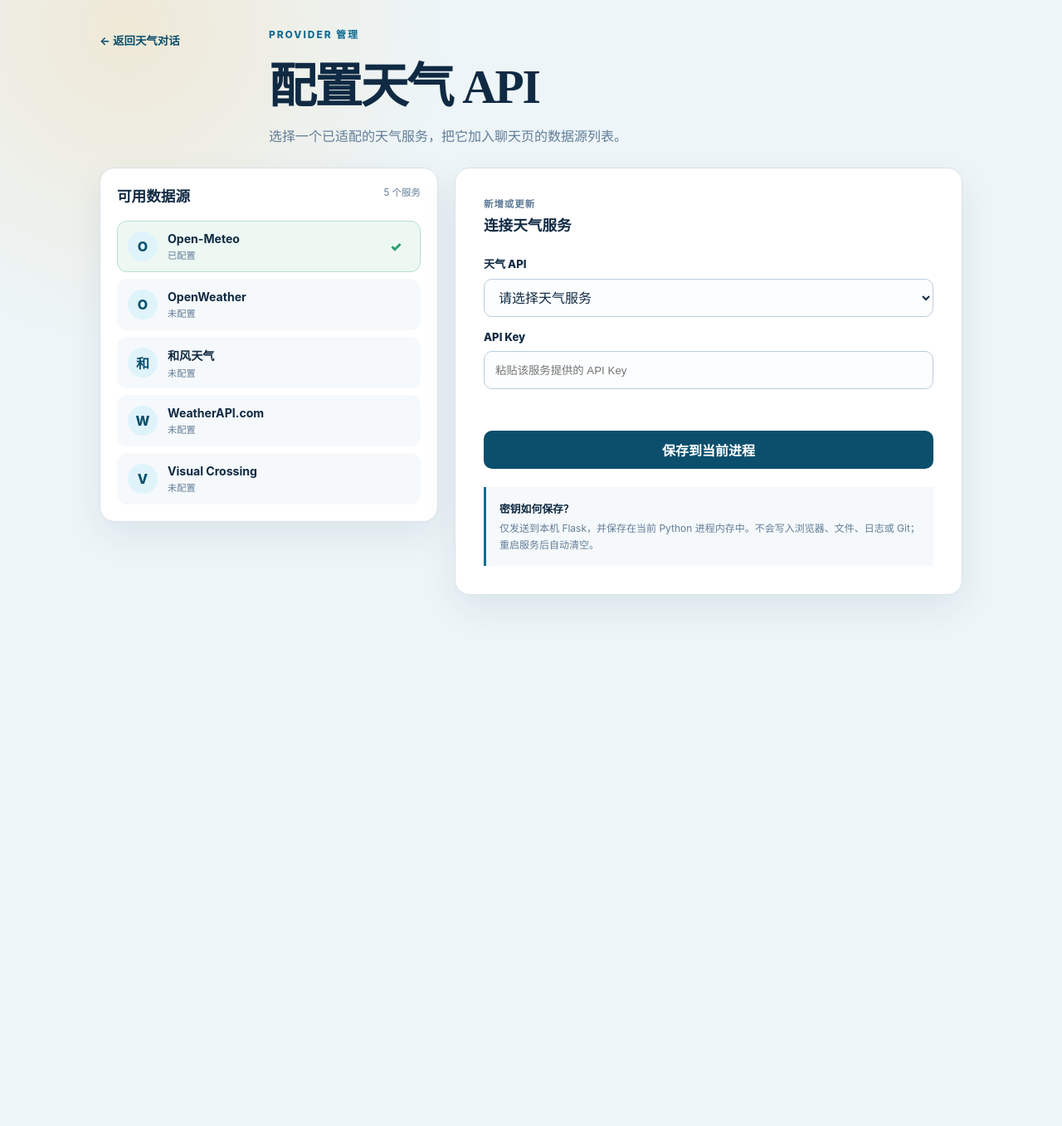
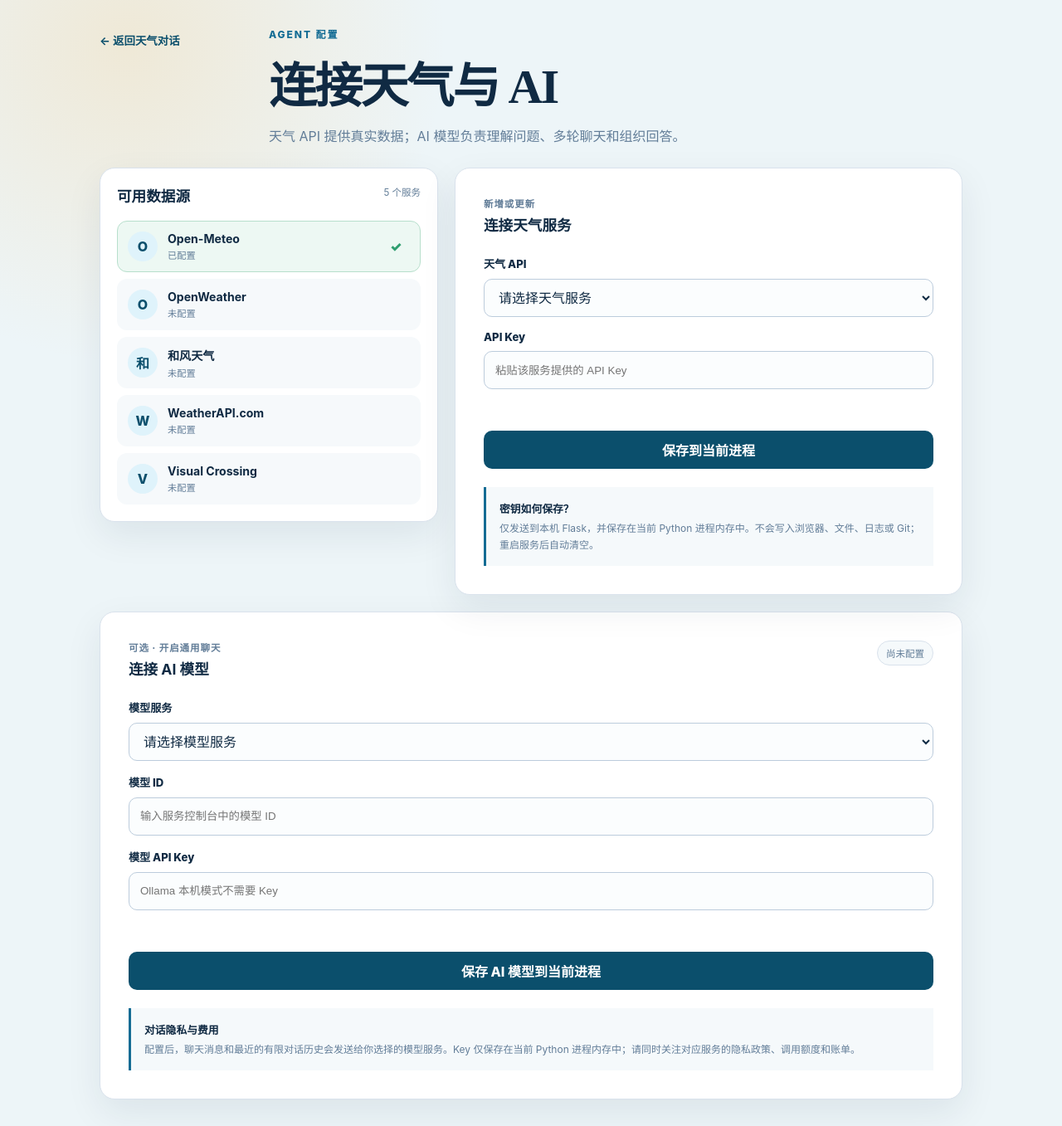
Before and after one commit to Holmes522/weather-agent, a Flask app: page /settings in a window 1280 px wide. Shown: the whole page at 83% size. Before the commit the page ends 725 px from the top, so only its background shows below. Run offline with Flask 3, Linux system fonts and the light colour scheme.

Commit message:
feat: configure AI models at runtime

```diff
--- a/app.py
+++ b/app.py
@@ -35,7 +35,7 @@ from session_store import (
     ConversationMessage,
     InMemorySessionStore,
 )
-from llm_client import LLMClientError
+from llm_client import LLMClientError, OpenAICompatibleClient
 from weather_client import (
     OpenMeteoClient,
     OpenWeatherClient,
@@ -84,6 +84,38 @@ PROVIDER_CATALOG = (
         "configurable": True,
     },
 )
+LLM_PROVIDER_CATALOG = (
+    {
+        "id": "openai",
+        "name": "OpenAI",
+        "base_url": "https://api.openai.com/v1",
+        "requires_key": True,
+    },
+    {
+        "id": "deepseek",
+        "name": "DeepSeek",
+        "base_url": "https://api.deepseek.com",
+        "requires_key": True,
+    },
+    {
+        "id": "openrouter",
+        "name": "OpenRouter",
+        "base_url": "https://openrouter.ai/api/v1",
+        "requires_key": True,
+    },
+    {
+        "id": "ollama",
+        "name": "Ollama（本机）",
+        "base_url": "http://127.0.0.1:11434/v1",
+        "requires_key": False,
+    },
+    {
+        "id": "custom",
+        "name": "自定义兼容接口",
+        "base_url": None,
+        "requires_key": True,
+    },
+)
 
 
 def create_app(
@@ -125,9 +157,21 @@ def create_app(
         user_agent=effective_settings.geocoding_user_agent,
         timeout=effective_settings.request_timeout_seconds,
     )
+    initial_llm = llm_client
+    if initial_llm is None and effective_settings.llm_base_url:
+        try:
+            initial_llm = OpenAICompatibleClient(
+                api_key=effective_settings.llm_api_key,
+                base_url=effective_settings.llm_base_url,
+                model=effective_settings.llm_model or "",
+                display_name=effective_settings.llm_display_name,
+            )
+        except ValueError as error:
+            raise ConfigurationError("LLM environment configuration is invalid") from error
+
     clients_lock = RLock()
     llm_lock = RLock()
-    llm_state = {"client": llm_client}
+    llm_state = {"client": initial_llm}
     chat_rate_limiter = InMemoryRateLimiter(
         effective_settings.chat_rate_limit_per_minute
     )
@@ -208,6 +252,8 @@ def create_app(
             configurable_providers=[
                 provider for provider in PROVIDER_CATALOG if provider["configurable"]
             ],
+            llm_providers=LLM_PROVIDER_CATALOG,
+            llm_status=_llm_status(llm_state, llm_lock),
         )
 
     @app.get("/api/providers")
@@ -258,6 +304,42 @@ def create_app(
                     }
                 }
             ),
+            200 if was_configured else 201,
+        )
+
+    @app.get("/api/llm")
+    def llm_status():
+        if effective_settings.is_production:
+            abort(404)
+        local_error = _require_local_request()
+        if local_error is not None:
+            return local_error
+        return jsonify({"llm": _llm_status(llm_state, llm_lock)})
+
+    @app.post("/api/llm")
+    def configure_llm():
+        if effective_settings.is_production:
+            abort(404)
+        local_error = _require_local_request()
+        if local_error is not None:
+            return local_error
+        body = request.get_json(silent=True)
+        if not isinstance(body, dict):
+            return _error_response("INVALID_JSON", "请求必须是 JSON 对象。", 400)
+        try:
+            client = _build_runtime_llm(body)
+        except (TypeError, ValueError):
+            return _error_response(
+                "INVALID_LLM_CONFIG",
+                "模型配置不完整或格式不正确，请检查后重试。",
+                422,
+            )
+
+        with llm_lock:
+            was_configured = llm_state["client"] is not None
+            llm_state["client"] = client
+        return (
+            jsonify({"llm": _llm_status(llm_state, llm_lock)}),
             200 if was_configured else 201,
         )
 
@@ -696,6 +778,41 @@ def _provider_statuses(clients: Dict[str, WeatherProvider], lock: RLock):
     ]
 
 
+def _llm_status(llm_state, lock: RLock):
+    with lock:
+        client = llm_state["client"]
+    if client is None:
+        return {"configured": False, "provider": None, "model": None}
+    return {
+        "configured": True,
+        "provider": client.display_name,
+        "model": client.model,
+    }
+
+
+def _build_runtime_llm(body: Dict[str, object]) -> OpenAICompatibleClient:
+    provider_id = body.get("provider")
+    provider = next(
+        (item for item in LLM_PROVIDER_CATALOG if item["id"] == provider_id),
+        None,
+    )
+    if provider is None:
+        raise ValueError("unknown LLM provider")
+    model = body.get("model")
+    api_key = body.get("api_key")
+    if not isinstance(model, str) or not isinstance(api_key, str):
+        raise ValueError("invalid LLM fields")
+    base_url = body.get("base_url") if provider_id == "custom" else provider["base_url"]
+    if not isinstance(base_url, str):
+        raise ValueError("custom LLM base URL is required")
+    return OpenAICompatibleClient(
+        api_key=api_key,
+        base_url=base_url,
+        model=model,
+        display_name=provider["name"],
+    )
+
+
 def _require_local_request():
     if request.remote_addr not in LOCAL_ADDRESSES:
         return _error_response(
--- a/static/settings.css
+++ b/static/settings.css
@@ -51,6 +51,29 @@
   grid-template-columns: minmax(260px, 0.8fr) minmax(420px, 1.2fr);
   gap: 20px;
   align-items: start;
+}
+
+.llm-config-section {
+  margin-top: 20px;
+}
+
+.llm-status-badge {
+  max-width: min(48%, 360px);
+  padding: 6px 10px;
+  overflow: hidden;
+  color: var(--muted);
+  background: #f5f9fb;
+  border: 1px solid var(--line);
+  border-radius: 999px;
+  font-size: 0.72rem;
+  text-overflow: ellipsis;
+  white-space: nowrap;
+}
+
+.llm-status-badge.is-configured {
+  color: #237a55;
+  background: #edf8f3;
+  border-color: #b7dfcc;
 }
 
 .provider-overview,
@@ -273,4 +296,8 @@
   .config-card {
     border-radius: 14px;
   }
+
+  .llm-status-badge {
+    max-width: 100%;
+  }
 }
--- a/static/settings.js
+++ b/static/settings.js
@@ -8,6 +8,15 @@
   const hostInput = document.querySelector("#qweather-api-host");
   const resultMessage = document.querySelector("#config-result");
   const submitButton = document.querySelector("#save-provider-button");
+  const llmForm = document.querySelector("#llm-config-form");
+  const llmProvider = document.querySelector("#llm-provider");
+  const llmModel = document.querySelector("#llm-model");
+  const llmApiKey = document.querySelector("#llm-api-key");
+  const llmBaseUrlField = document.querySelector("#llm-base-url-field");
+  const llmBaseUrl = document.querySelector("#llm-base-url");
+  const llmResult = document.querySelector("#llm-config-result");
+  const llmSubmit = document.querySelector("#save-llm-button");
+  const llmStatus = document.querySelector("#llm-status");
 
   function updateConditionalFields() {
     const needsHost = providerSelect.value === "qweather";
@@ -89,5 +98,81 @@
     }
   });
 
+  function updateLlmFields() {
+    const option = llmProvider.selectedOptions[0];
+    const isCustom = llmProvider.value === "custom";
+    const requiresKey = option?.dataset.requiresKey !== "false";
+    llmBaseUrlField.hidden = !isCustom;
+    llmBaseUrl.required = isCustom;
+    llmApiKey.required = requiresKey;
+    if (!isCustom) {
+      llmBaseUrl.value = "";
+    }
+
+    const placeholders = {
+      deepseek: "例如 deepseek-v4-flash",
+      openrouter: "例如 openai/gpt-4.1-mini",
+      ollama: "例如 qwen3:8b（需先在本机拉取）",
+    };
+    llmModel.placeholder = placeholders[llmProvider.value] || "输入服务控制台中的模型 ID";
+  }
+
+  function setLlmPending(pending) {
+    llmProvider.disabled = pending;
+    llmModel.disabled = pending;
+    llmApiKey.disabled = pending;
+    llmBaseUrl.disabled = pending;
+    llmSubmit.disabled = pending;
+    llmSubmit.textContent = pending ? "正在保存…" : "保存 AI 模型到当前进程";
+  }
+
+  llmProvider.addEventListener("change", updateLlmFields);
+  llmForm.addEventListener("submit", async (event) => {
+    event.preventDefault();
+    llmResult.textContent = "";
+    llmResult.dataset.state = "";
+    setLlmPending(true);
+
+    const payload = {
+      provider: llmProvider.value,
+      model: llmModel.value.trim(),
+      api_key: llmApiKey.value.trim(),
+    };
+    if (llmProvider.value === "custom") {
+      payload.base_url = llmBaseUrl.value.trim();
+    }
+
+    try {
+      const response = await fetch("/api/llm", {
+        method: "POST",
+        headers: { "Content-Type": "application/json" },
+        body: JSON.stringify(payload),
+      });
+      const body = await response.json().catch(() => null);
+      if (!response.ok || !body?.llm) {
+        throw new Error(body?.error?.message || "模型配置保存失败，请检查输入。" );
+      }
+
+      llmApiKey.value = "";
+      llmStatus.textContent = `${body.llm.provider} · ${body.llm.model}`;
+      llmStatus.classList.add("is-configured");
+      llmResult.textContent = "AI 模型已连接，返回聊天页即可进行通用对话。";
+      llmResult.dataset.state = "success";
+    } catch (error) {
+      const safeMessage =
+        error instanceof Error &&
+        error.message !== "Failed to fetch" &&
+        error.message !== "Load failed"
+          ? error.message
+          : "无法连接到本地服务，请确认 Flask 正在运行。";
+      llmResult.textContent = safeMessage;
+      llmResult.dataset.state = "error";
+    } finally {
+      setLlmPending(false);
+      llmModel.focus();
+    }
+  });
+
   updateConditionalFields();
+  updateLlmFields();
 })();
--- a/templates/settings.html
+++ b/templates/settings.html
@@ -3,8 +3,8 @@
   <head>
     <meta charset="utf-8">
     <meta name="viewport" content="width=device-width, initial-scale=1">
-    <meta name="description" content="配置天气 Agent 使用的天气数据源。">
-    <title>配置天气 API · 晴问</title>
+    <meta name="description" content="配置天气 Agent 使用的天气数据源和 AI 模型。">
+    <title>配置 Agent · 晴问</title>
     <link rel="stylesheet" href="{{ url_for('static', filename='styles.css') }}">
     <link rel="stylesheet" href="{{ url_for('static', filename='settings.css') }}">
   </head>
@@ -13,9 +13,9 @@
       <header class="settings-header">
         <a class="back-link" href="/">← 返回天气对话</a>
         <div>
-          <p class="eyebrow">Provider 管理</p>
-          <h1>配置天气 API</h1>
-          <p>选择一个已适配的天气服务，把它加入聊天页的数据源列表。</p>
+          <p class="eyebrow">Agent 配置</p>
+          <h1>连接天气与 AI</h1>
+          <p>天气 API 提供真实数据；AI 模型负责理解问题、多轮聊天和组织回答。</p>
         </div>
       </header>
 
@@ -95,6 +95,76 @@
           </aside>
         </section>
       </div>
+
+      <section class="config-card llm-config-section" aria-labelledby="llm-config-title">
+        <div class="section-heading">
+          <div>
+            <p class="step-label">可选 · 开启通用聊天</p>
+            <h2 id="llm-config-title">连接 AI 模型</h2>
+          </div>
+          <span class="llm-status-badge{% if llm_status.configured %} is-configured{% endif %}" id="llm-status">
+            {% if llm_status.configured %}{{ llm_status.provider }} · {{ llm_status.model }}{% else %}尚未配置{% endif %}
+          </span>
+        </div>
+
+        <form id="llm-config-form" class="provider-config-form">
+          <label for="llm-provider">模型服务</label>
+          <select id="llm-provider" name="provider" required>
+            <option value="" selected disabled>请选择模型服务</option>
+            {% for provider in llm_providers %}
+            <option value="{{ provider.id }}" data-base-url="{{ provider.base_url or '' }}" data-requires-key="{{ 'true' if provider.requires_key else 'false' }}">{{ provider.name }}</option>
+            {% endfor %}
+          </select>
+
+          <label for="llm-model">模型 ID</label>
+          <input
+            id="llm-model"
+            name="model"
+            type="text"
+            maxlength="128"
+            autocomplete="off"
+            spellcheck="false"
+            placeholder="输入服务控制台中的模型 ID"
+            required
+          >
+
+          <label for="llm-api-key">模型 API Key</label>
+          <input
+            id="llm-api-key"
+            name="api_key"
+            type="password"
+            maxlength="2048"
+            autocomplete="off"
+            spellcheck="false"
+            placeholder="Ollama 本机模式不需要 Key"
+          >
+
+          <div class="conditional-field" id="llm-base-url-field" hidden>
+            <label for="llm-base-url">兼容接口 Base URL</label>
+            <input
+              id="llm-base-url"
+              name="base_url"
+              type="url"
+              maxlength="2048"
+              autocomplete="off"
+              spellcheck="false"
+              placeholder="例如 https://models.example.com/v1"
+            >
+            <small>外部地址必须使用 HTTPS；本机 Ollama 使用预设的 loopback 地址。</small>
+          </div>
+
+          <p class="form-message" id="llm-config-result" role="status" aria-live="polite"></p>
+
+          <button class="save-provider-button" id="save-llm-button" type="submit">
+            保存 AI 模型到当前进程
+          </button>
+        </form>
+
+        <aside class="privacy-note">
+          <strong>对话隐私与费用</strong>
+          <p>配置后，聊天消息和最近的有限对话历史会发送给你选择的模型服务。Key 仅保存在当前 Python 进程内存中；请同时关注对应服务的隐私政策、调用额度和账单。</p>
+        </aside>
+      </section>
     </main>
 
     <script src="{{ url_for('static', filename='settings.js') }}" defer></script>
```
Also changed, not shown: config.py (+16 -0 lines), tests/test_llm_config.py (added, +133 -0 lines), tests/test_production.py (+9 -0 lines).
